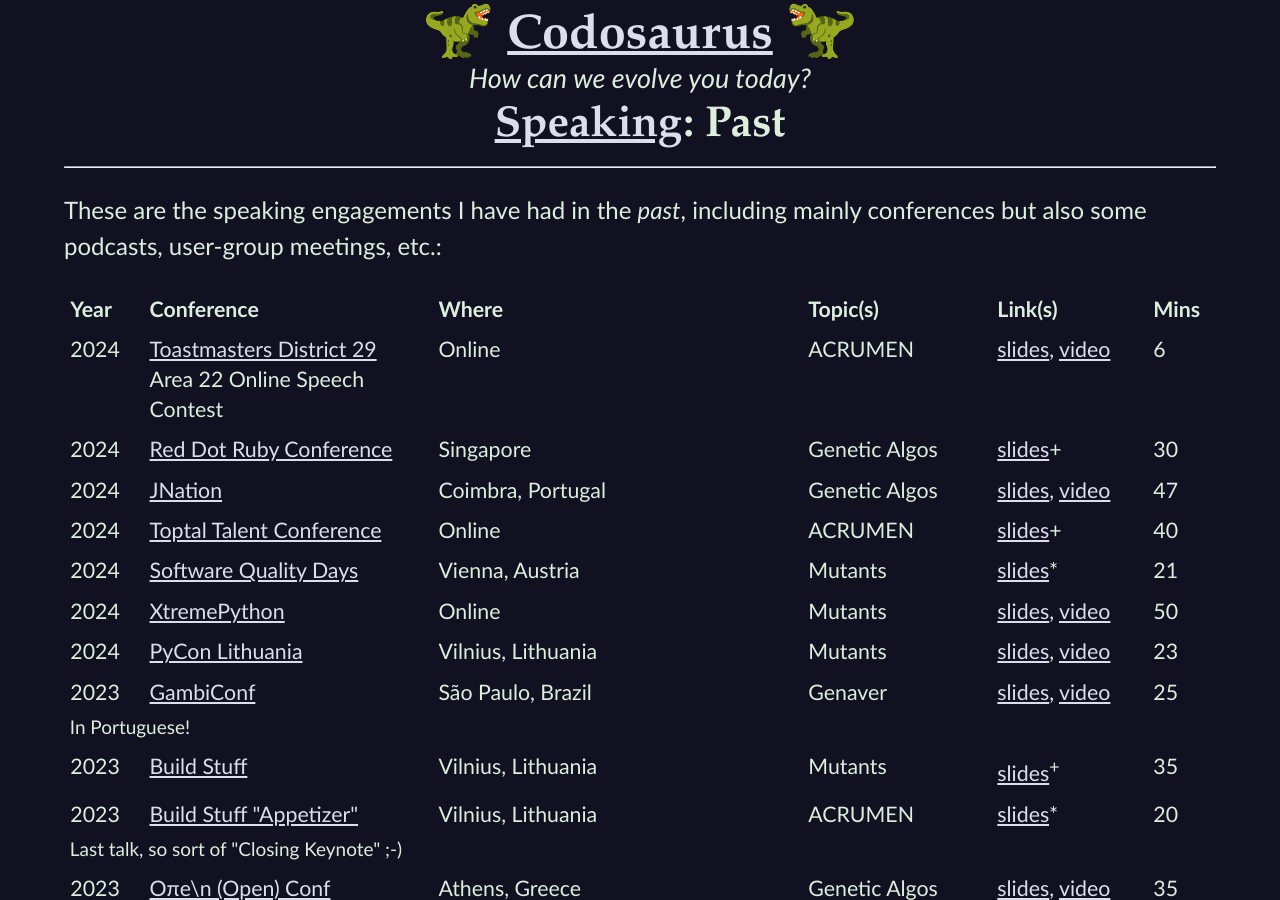
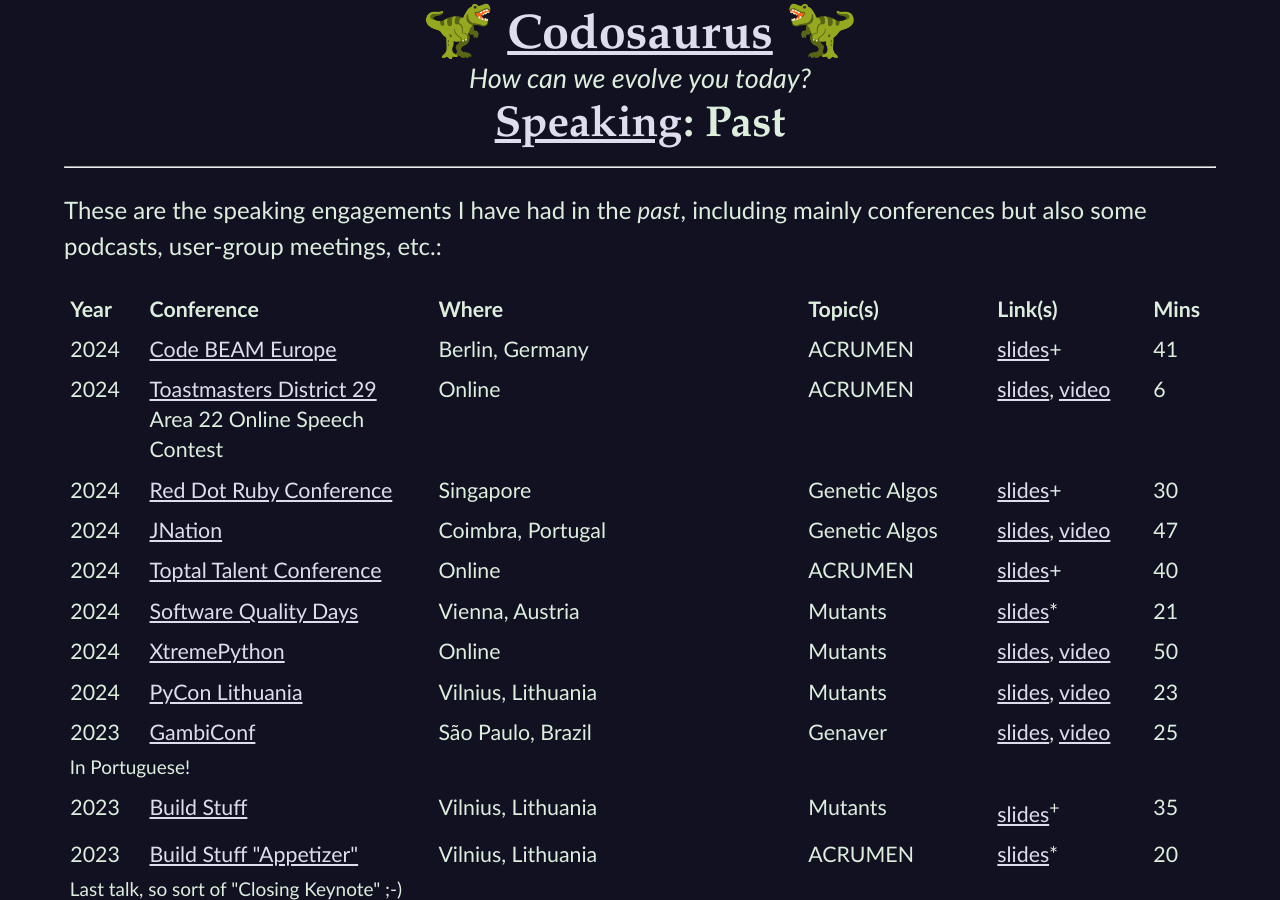
Before and after one commit to CodosaurusLLC/CodosaurusLLC.github.io, a Jekyll site: the page built from speaking/past.md, in a window 1280 px wide and 900 px high. Built offline with Jekyll 4.4.1, drawn with Linux system fonts in a browser that asks for light colours.

Commit message:
move Code BEAM Europe 2024 from future to past

```diff
--- a/_includes/upcoming-engagements.html
+++ b/_includes/upcoming-engagements.html
@@ -9,6 +9,5 @@
 
 |When||Conference||Where||Topic(s) |
 |-|
-|October&nbsp;2024||[Code BEAM Europe](https://codebeameurope.com/){:rel="nofollow" target="_new"}||Berlin, Germany||ACRUMEN|
 |November&nbsp;2024||[Heapcon](https://heapcon.io/){:rel="nofollow" target="_new"}||Belgrade, Serbia||Mutants|
 {:class="upcoming-engagements speaking"}
--- a/speaking/past.md
+++ b/speaking/past.md
@@ -21,6 +21,18 @@
     </tr>
   </thead>
   <tbody>
+
+    <tr>
+      <td class="numeric">2024</td>
+      <td><a href="https://codebeameurope.com/" rel="nofollow" target="_new">Code BEAM Europe</a></td>
+      <td>Berlin, Germany</td>
+      <td>ACRUMEN</td>
+      <td>
+        <a href="/reds/acrumen-cbe-24-slides" target="_new">slides</a>+<!--,
+        <a href="https://www.youtube.com/watch?v=ZzP9JujOl1I" target="_new">video</a>-->
+      </td>
+      <td class="numeric">41</td>
+    </tr>
 
     <tr>
       <td class="numeric">2024</td>
```
